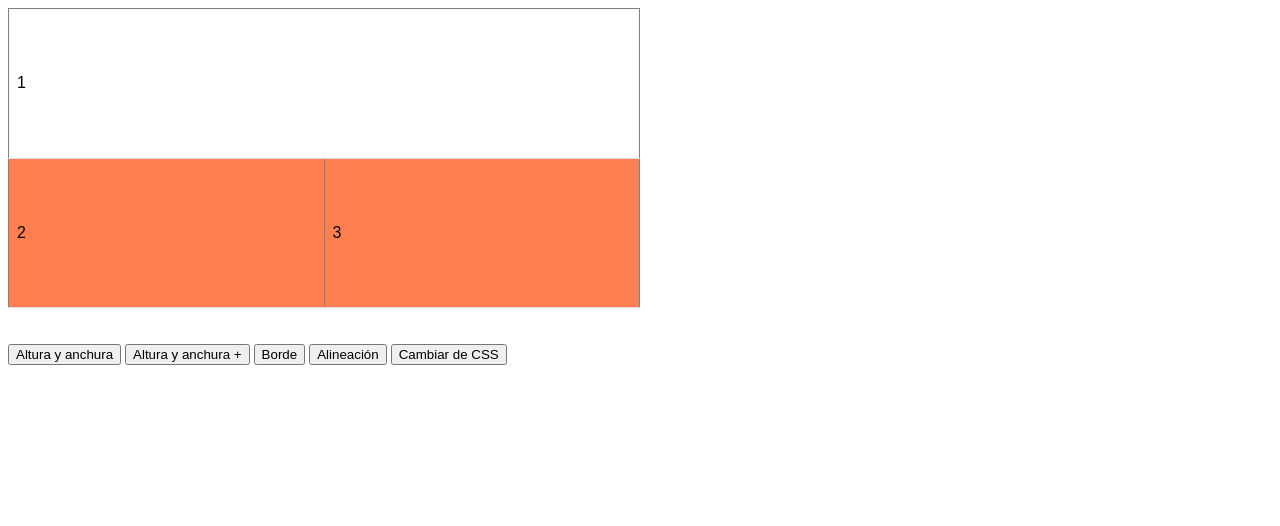
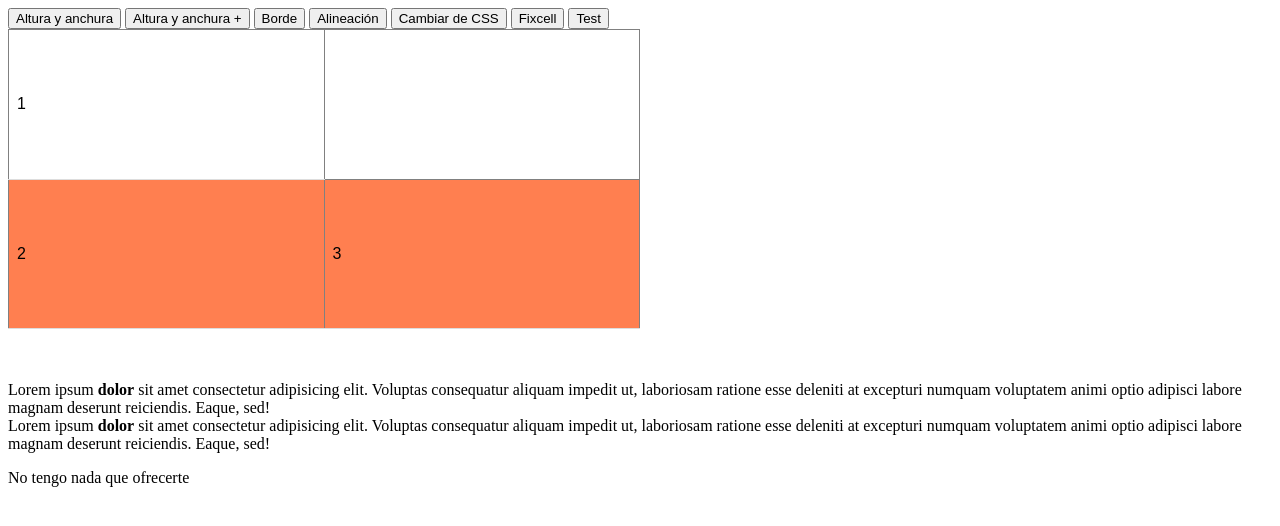
Before and after one commit to calventeramirez/Desarrollo-Web-en-entorno-Cliente, a plain HTML site: page Tema4/EjercicioTabla/tabla.html in a window 1280 px wide. Drawn offline with Linux system fonts and the light colour scheme.

Commit message:
corregido ejercicio tabla + inclusion de el ejercicio 3 de la relacion 2

```diff
--- a/Tema4/EjercicioTabla/tabla.html
+++ b/Tema4/EjercicioTabla/tabla.html
@@ -1,16 +1,25 @@
 <!DOCTYPE html>
 <html lang="es">
   <head>
-    <meta charset="UTF-8">
-    <meta name="viewport" content="width=device-width, initial-scale=1.0">
+    <meta charset="UTF-8" />
+    <meta name="viewport" content="width=device-width, initial-scale=1.0" />
     <title>Tabla</title>
-    <link rel="stylesheet" href="css/pakita.css">
-    <link rel="stylesheet" href="css/chichio.css">
+    <link rel="stylesheet" href="css/pakita.css" />
+    <link rel="stylesheet" href="css/chichio.css" />
   </head>
   <body>
-    <table class = "pakita" border = "1px" width = "200px" height = "300px">
+    <div>
+        <button type="button" onclick="altYAnch();">Altura y anchura</button>
+        <button type="button" onclick="altYAnchMas();">Altura y anchura +</button>
+        <button type="button" onclick="cambiarBorde();">Borde</button>
+        <button type="button" onclick="cambiarAlineacion();">Alineación</button>
+        <button type="button" onclick="cambiarCss();">Cambiar de CSS</button>
+        <button type="button" onclick="fixcell();">Fixcell</button>
+        <button type="button" onclick="test();">Test</button>
+      </div>
+    <table class="pakita" border="1px" width="200px" height="300px">
       <tr>
-            <td colspan="2">1</td>
+        <td>1</td>
       </tr>
       <tr>
         <td>2</td>
@@ -18,14 +27,15 @@
       </tr>
     </table>
     <br><br>
-    <button type ="button" onclick="altYAnch();">Altura y anchura</button>
-    <button type ="button" onclick="altYAnchMas();">Altura y anchura +</button>
-    <button type ="button" onclick="cambiarBorde();">Borde</button>
-    <button type ="button" onclick="cambiarAlineacion();">Alineación</button>
-    <button type ="button" onclick = "cambiarCss();">Cambiar de CSS</button>
+    <p>
+        Lorem ipsum <strong>dolor</strong> sit amet consectetur adipisicing elit. Voluptas consequatur aliquam impedit ut, laboriosam ratione esse deleniti at excepturi numquam voluptatem animi optio adipisci labore magnam deserunt reiciendis. Eaque, sed!
+        <br>
+        Lorem ipsum <strong>dolor</strong> sit amet consectetur adipisicing elit. Voluptas consequatur aliquam impedit ut, laboriosam ratione esse deleniti at excepturi numquam voluptatem animi optio adipisci labore magnam deserunt reiciendis. Eaque, sed!
+        <br>
+    </p>
+    <p>No tengo nada que ofrecerte</p>
   </body>
 </html>
-
 
 <!--
     a1) un boton que pida al usuario la altura y la anchura y se la pone a la tabla
@@ -34,48 +44,49 @@
     c)otro boton  cada vez que se pulse mueva la alinecion de la ytabla siguiente al orden: izq, centro, derch, izq,...
     d)creo 2 clases css: pakita y chichio para la tabla y al pulsarlo alterne estas dos clases
 -->
-<script type ="text/javascript">
-    function pedirValor(){
+<script type="text/javascript">
+  function pedirValor() {
     let dev;
-        do{
-            dev = prompt("Introduzca un valor: ")
+    do {
+      dev = prompt("Introduzca un valor: ");
       dev = Number(dev);
-        }while(isNaN(dev));
+    } while (isNaN(dev));
     return dev;
   }
 
-    function altYAnch(){
+  function altYAnch() {
     let alt = pedirValor();
     let anch = pedirValor();
     let tabla = document.getElementsByTagName("table");
-        tabla[0].width = anch + "px";
-        tabla[0].height = alt + "px";
+    tabla[0].setAttribute("width", anch + "px");
+    tabla[0].setAttribute("height", alt + "px");
+    //tambien existe para sacar el valor getAttribute
   }
 
-    function altYAnchMas(){
+  function altYAnchMas() {
     let alt = pedirValor();
     let anch = pedirValor();
     let tabla = document.getElementsByTagName("table");
+    //Tambien serviria y es mas corto let tabla = document.getElementsByTagName("table")[0]; y asi solo tengo que llamar a tabla
+    let sumaAlt = parseInt(tabla[0].offsetHeight) + parseInt(alt);
+    let sumaAnch = parseInt(tabla[0].offsetWidth) + parseInt(anch);
 
-        let sumaAlt = parseInt(tabla[0].offsetHeight) + parseInt(alt);
-        let sumaAnch  =  parseInt(tabla[0].offsetWidth) + parseInt(anch);
-
-        tabla[0].width = sumaAnch + "px";
-        tabla[0].height = sumaAlt + "px";
+    tabla[0].setAttribute("width", sumaAnch + "px");
+    tabla[0].setAttribute("height", sumaAlt + "px");
   }
 
-    function cambiarBorde(){
+  function cambiarBorde() {
     let bor = pedirValor();
-        let tabla = document.getElementsByTagName("table");
+    let tabla = document.getElementsByTagName("table")[0];
 
-        tabla[0].border = bor+"px";
+    tabla.setAttribute("border", bor + "px");
   }
 
-    function cambiarAlineacion(){
+  function cambiarAlineacion() {
     let tabla = document.getElementsByTagName("table");
-        let al = tabla[0].align;
+    let al = tabla[0].getAttribute("align");
     let alineacion;
-        switch(al){
+    switch (al) {
       case "center":
         alineacion = "right";
         break;
@@ -85,18 +96,36 @@
       default:
         alineacion = "center";
     }
-        tabla[0].align = alineacion;
+    tabla[0].setAttribute("align", alineacion);
   }
 
-    function cambiarCss(){
-        let tabla = document.getElementsByTagName("table");
-        if(tabla[0].classList == "pakita"){
-            tabla[0].classList.remove("pakita");
-            tabla[0].classList.add("chichio");
-        }else{
-            tabla[0].classList.remove("chichio");
-            tabla[0].classList.add("pakita");
+  function cambiarCss() {
+    let tabla = document.getElementsByTagName("table")[0];
+    let clase = tabla.getAttribute("class");
+    switch (clase) {
+      case "pakita":
+        tabla.setAttribute("class", "chichio");
+        break;
+      default:
+        tabla.setAttribute("class", "pakita");
+        break;
+    }
   }
 
+  function fixcell(){
+    let fila = document.getElementsByTagName("td")[0];
+    fila.setAttribute("colspan", "2");
+  }
+
+  function test(){
+    let tabla= document.querySelector("table");
+    let parrafo= document.querySelectorAll("p");
+
+    console.log(tabla.innerText);
+
+   /* console.log(parrafo[0].innerHTML);
+    console.log(parrafo[1].innerHTML);
+
+    parrafo[0].innerHTML = "<b>a tomar por el ...</b>";*/
   }
 </script>
```
Also changed, not shown: Tema4/Relacion2/ejercicio3.html (added, +26 -0 lines). Lines whose indentation alone changed are shown as unchanged.
